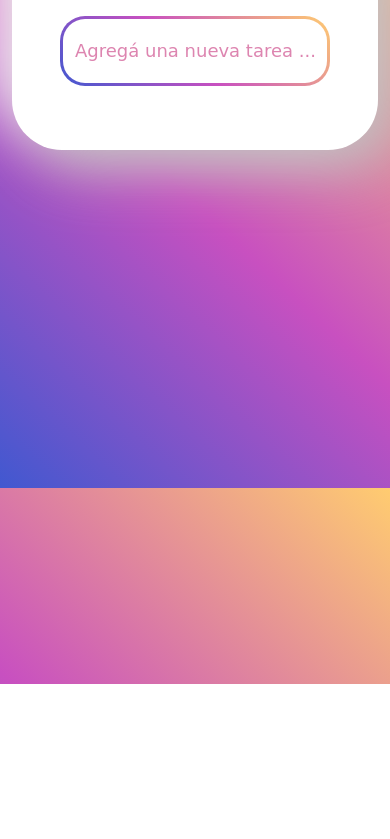
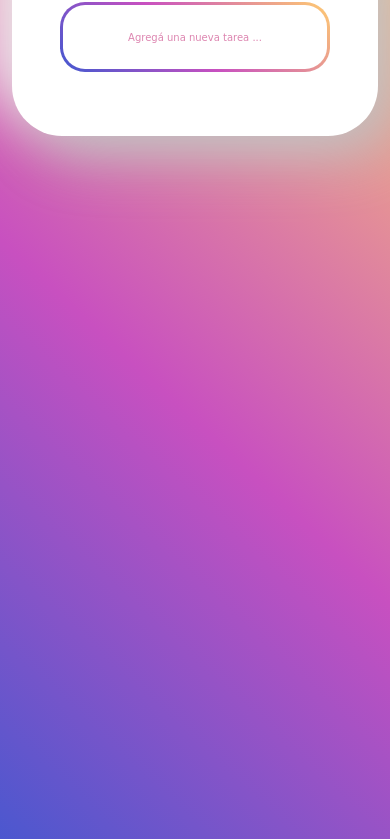
Before and after one commit to jacquelineroballo/to-do-app, a plain HTML site: page index.html in a window 390 px wide. Shown: the part 160-999 px from the top of the page. Before the commit the page ends 844 px from the top, so only its background shows below. Drawn offline with nearby package versions, Linux system fonts and the light colour scheme; a web font is replaced by a local one.

Commit message:
responsive changes

```diff
--- a/scss/_base.scss
+++ b/scss/_base.scss
@@ -1,11 +1,13 @@
 @import "fonts";
 @import "mixins";
+@import "breakpoints";
 @import "https://cdnjs.cloudflare.com/ajax/libs/animate.css/3.5.2/animate.min.css";
 
 //Styles
 body {
     background-image: $bg-gradient;
-    min-height: 600px;
+    min-height: 1000px;
+    scroll-behavior: smooth;
 }
 
 #to-do-list {
@@ -27,6 +29,9 @@ body {
     .title {
         font-family: $font-primary;
         font-size: 33px;
+        @include xs {
+            font-size: 22px;
+        }
     }
     .font-input {
         font-family: $font-secondary;
@@ -36,6 +41,9 @@ body {
         font-family: $font-secondary;
         font-size: 26px;
         color: #5f5f5f;
+        @include xs {
+            font-size: 17px;
+        }
     }
 
     .form-control {
@@ -52,6 +60,9 @@ body {
         &::placeholder {
             color: rgb(221, 133, 176);
         }
+        @include xs {
+            font-size: 10px;
+        }
     }
     .list-task {
         list-style-image: url(/img/arrow.png);
--- /dev/null
+++ b/scss/_breakpoints.scss
@@ -0,0 +1,35 @@
+@mixin xs {
+    @media (max-width: 575px) {
+        @content;
+    }
+}
+
+@mixin sm {
+    @media (min-width: 576px) and (max-width: 767px) {
+        @content;
+    }
+}
+
+@mixin md {
+    @media (min-width: 768px) and (max-width: 991px) {
+        @content;
+    }
+}
+
+@mixin lg {
+    @media (min-width: 992px) and (max-width: 1199px) {
+        @content;
+    }
+}
+
+@mixin xl {
+    @media (min-width: 1200px) {
+        @content;
+    }
+}
+
+@mixin xxl {
+    @media (min-width: 1580px) {
+        @content;
+    }
+}
--- a/scss/_fonts.scss
+++ b/scss/_fonts.scss
@@ -7,12 +7,14 @@
         src:
             url(fonts/Starguides.eot?#iefix) format("embedded-opentype"),
             url(fonts/Starguides.woff) format("woff"),
-            url(fonts/Starguides.ttf) format("truetype"),
-            url(fonts/Starguides.svg) format("svg");
+            url(fonts/Starguides.woff2) format("woff2"),
+            url(fonts/Starguides.svg) format("svg"),
+            url(fonts/Starguides.ttf) format("truetype");
+
         font-weight: normal;
         font-style: normal;
     }
 }
 
-$font-primary: "Starguides";
+$font-primary: "Starguides", "Delius Unicase", cursive;
 $font-secondary: "Delius Unicase", cursive;
--- a/style.scss
+++ b/style.scss
@@ -2,3 +2,4 @@
 @use "scss/base";
 @use "scss/fonts";
 @use "scss/mixins";
+@use "scss/breakpoints";
```
Also changed, not shown: fonts/Starguides.woff2 (added), style.css, 1 other file.
